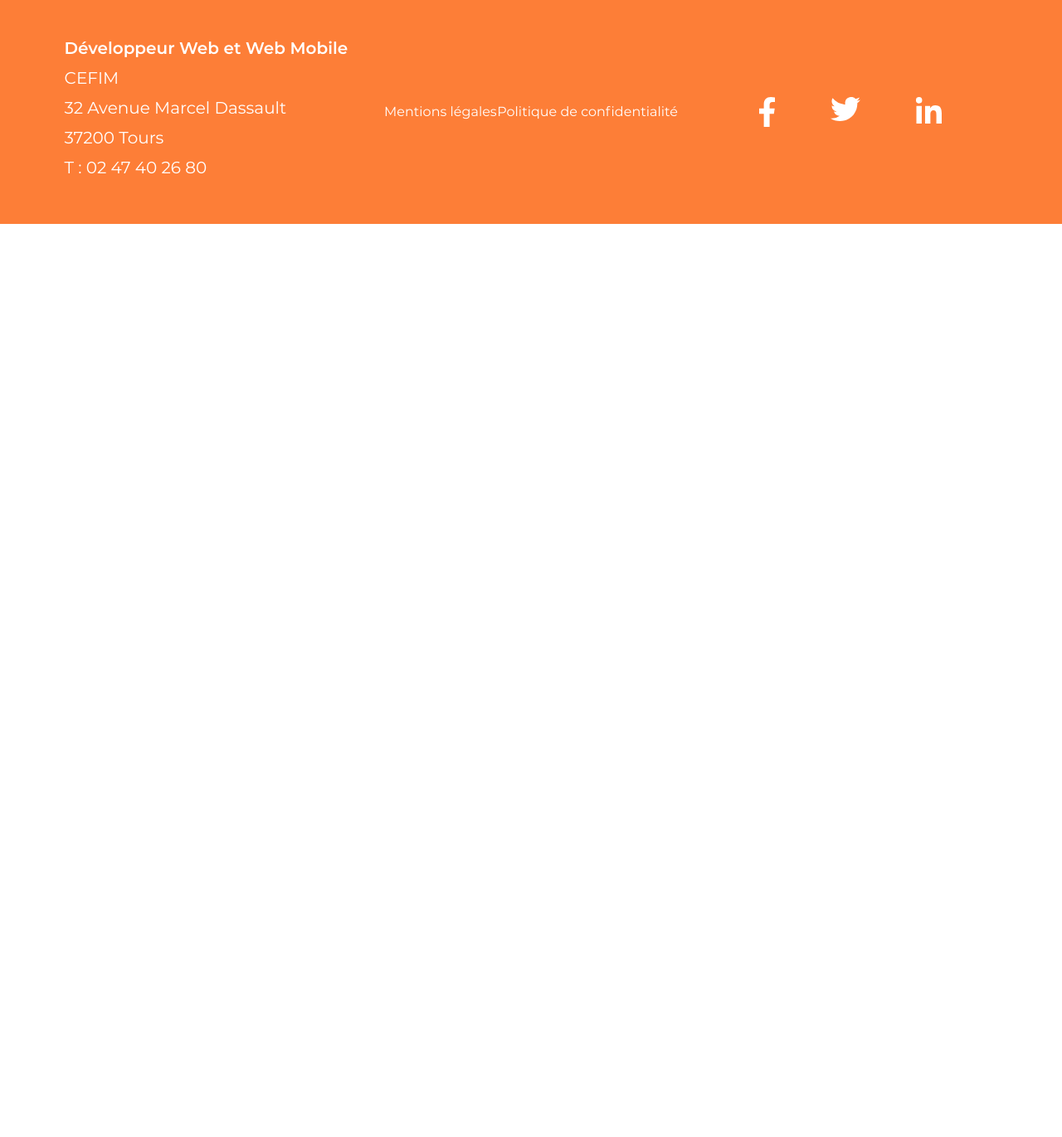
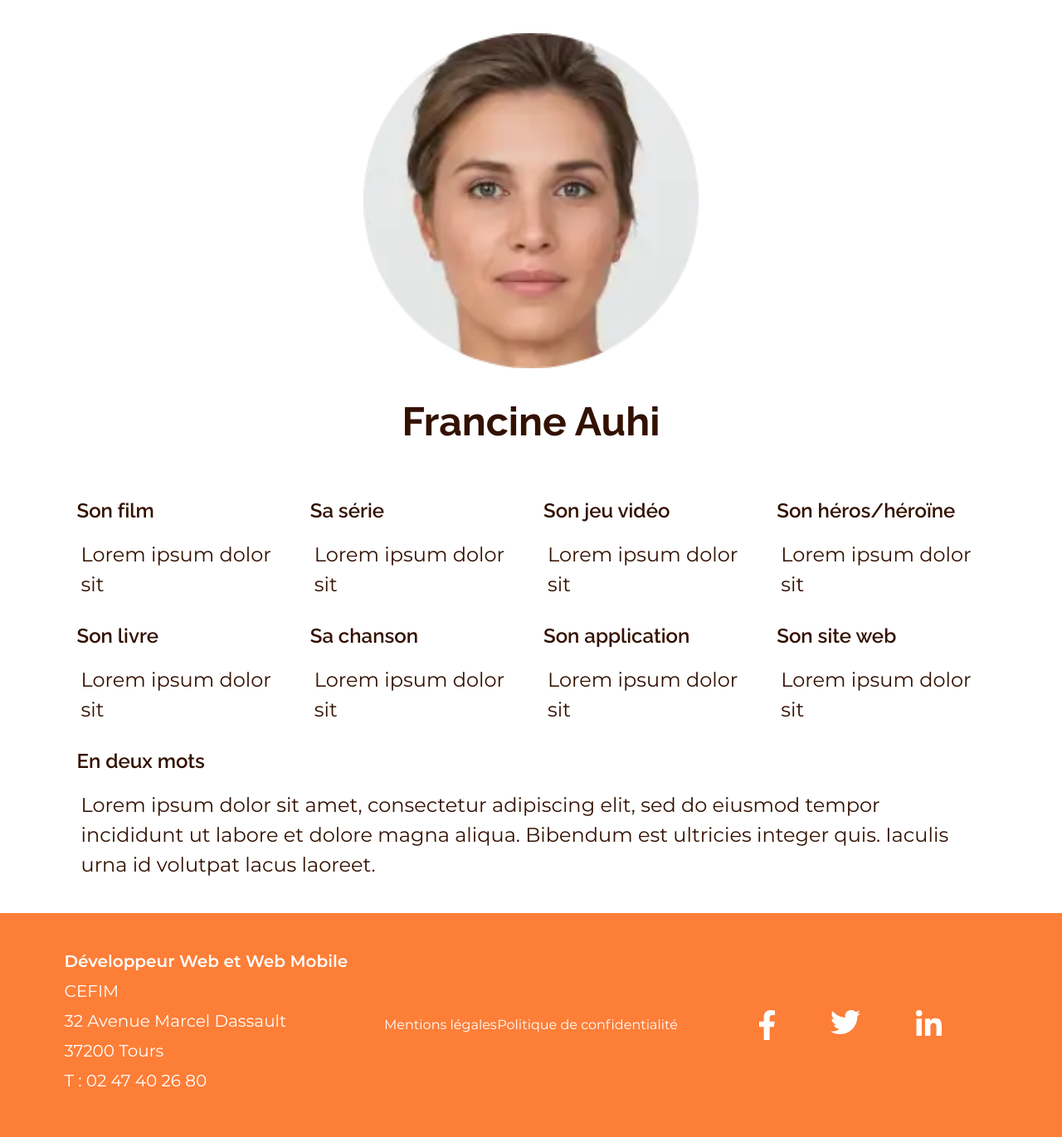
Before and after one commit to Nmarcaud/01-ecf-html-css, a PHP site: page /etudiant.php in a window 1280 px wide. Shown: the part 139-1510 px from the top of the page at 83% size. Before the commit the page ends 409 px from the top, so only its background shows below. Run offline with PHP 8.4, Linux system fonts and the light colour scheme.

Commit message:
Page étudiant terminée

```diff
--- a/css/style.css
+++ b/css/style.css
@@ -151,7 +151,7 @@ section {
     margin-bottom: 3rem;
 }
 .page-title {
-    font-size: 4.8rem;
+    font-size: 3rem;
     line-height: 1;
     font-weight: 700;
     margin-bottom: 4rem;
@@ -232,8 +232,8 @@ section {
         transition: .6s;
         border-radius: 50%;
     }
-    .student-img:focus-within,
-    .student-img:hover {
+    .student-card .student-img:focus-within,
+    .student-card .student-img:hover {
         transform: scale(1.05) rotate(-0.01turn);
         box-shadow: 0px 0px 48px var(--shadow);
     }
@@ -309,6 +309,9 @@ section {
     .section-title {
         font-size: 4.8rem;
         margin-bottom: 4rem;
+    }
+    .page-title {
+        font-size: 4.8rem;
     }
 
     /* Article card */
@@ -496,3 +499,37 @@ footer {
     font-size: 2rem;
     font-weight: 400;
 }
+
+/* Page - Etudiant */
+.student-page-main-content .student-img-page {
+    width: 20rem;
+    height: 20rem;
+    margin-bottom: 4rem;
+}
+
+.feature-title {
+    font-size: 2.4rem;
+    margin-bottom: 2rem;
+}
+
+.feature-text {
+    padding-left: .5rem;
+    font-size: 2rem;
+}
+
+.feature-text:last-child {
+    font-size: 2.4rem;
+}
+
+@media screen and (min-width:48em) {
+    .student-page-main-content .student-img-page {
+        width: 30rem;
+        height: 30rem;
+    }
+}
+@media screen and (min-width:62em) {
+    .student-page-main-content .student-img-page {
+        width: 40.4rem;
+        height: 40.4rem;
+    }
+}
--- a/etudiant.php
+++ b/etudiant.php
@@ -13,13 +13,63 @@ $pageName = 'Étudiant';
     @include('parts/nav.php');
 ?>
 
-<main>
+<main class="student-page-main-content">
 
+    <!-- Section student -->
+    <section class="student-text-content">
+        <div class="container">
 
+            <div class="row justify-content-center">
+                <div class="col-12 d-flex justify-content-center">
+                    <img class="student-img-page" src="img/francine_min.webp" srcset="img/francine@2x_min.webp 2x" alt="Portrait de Francine Auhi">
+                </div>
+                <div class="col-12 col-md-10 col-lg-8 text-center">
+                    <h1 class="page-title">Francine Auhi</h1>
+                </div>
+            </div>
 
+            <ul class="features-list row gy-5 g-md-5" role="list">
+                <li class="feature-item col-12 col-md-6 col-xl-3">
+                    <h2 class="feature-title">Son film</h2>
+                    <p class="feature-text">Lorem ipsum dolor sit</p>
+                </li>
+                <li class="feature-item col-12 col-md-6 col-xl-3">
+                    <h2 class="feature-title">Sa série</h2>
+                    <p class="feature-text">Lorem ipsum dolor sit</p>
+                </li>
+                <li class="feature-item col-12 col-md-6 col-xl-3">
+                    <h2 class="feature-title">Son jeu vidéo</h2>
+                    <p class="feature-text">Lorem ipsum dolor sit</p>
+                </li>
+                <li class="feature-item col-12 col-md-6 col-xl-3">
+                    <h2 class="feature-title">Son héros/héroïne</h2>
+                    <p class="feature-text">Lorem ipsum dolor sit</p>
+                </li>
+                <li class="feature-item col-12 col-md-6 col-xl-3">
+                    <h2 class="feature-title">Son livre</h2>
+                    <p class="feature-text">Lorem ipsum dolor sit</p>
+                </li>
+                <li class="feature-item col-12 col-md-6 col-xl-3">
+                    <h2 class="feature-title">Sa chanson</h2>
+                    <p class="feature-text">Lorem ipsum dolor sit</p>
+                </li>
+                <li class="feature-item col-12 col-md-6 col-xl-3">
+                    <h2 class="feature-title">Son application</h2>
+                    <p class="feature-text">Lorem ipsum dolor sit</p>
+                </li>
+                <li class="feature-item col-12 col-md-6 col-xl-3">
+                    <h2 class="feature-title">Son site web</h2>
+                    <p class="feature-text">Lorem ipsum dolor sit</p>
+                </li>
+                <li class="feature-item col-12">
+                    <h2 class="feature-title">En deux mots</h2>
+                    <p class="feature-text">Lorem ipsum dolor sit amet, consectetur adipiscing elit, sed do eiusmod tempor incididunt ut labore et dolore magna aliqua. Bibendum est ultricies integer quis. Iaculis urna id volutpat lacus laoreet.</p>
+                </li>
+            </ul>
 
+        </div>  <!-- End - Container -->
 
-
+    </section>  <!-- End - Section student -->
 
 </main>
 
```
Also changed, not shown: actualite.php (+5 -6 lines).
